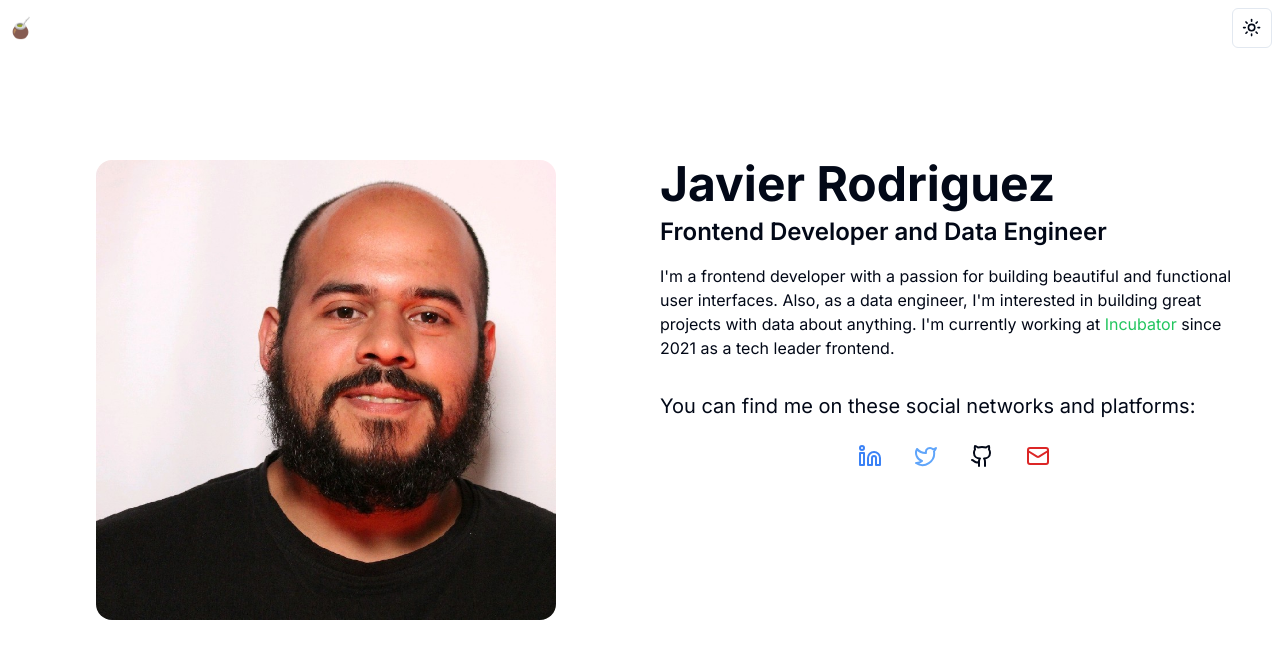
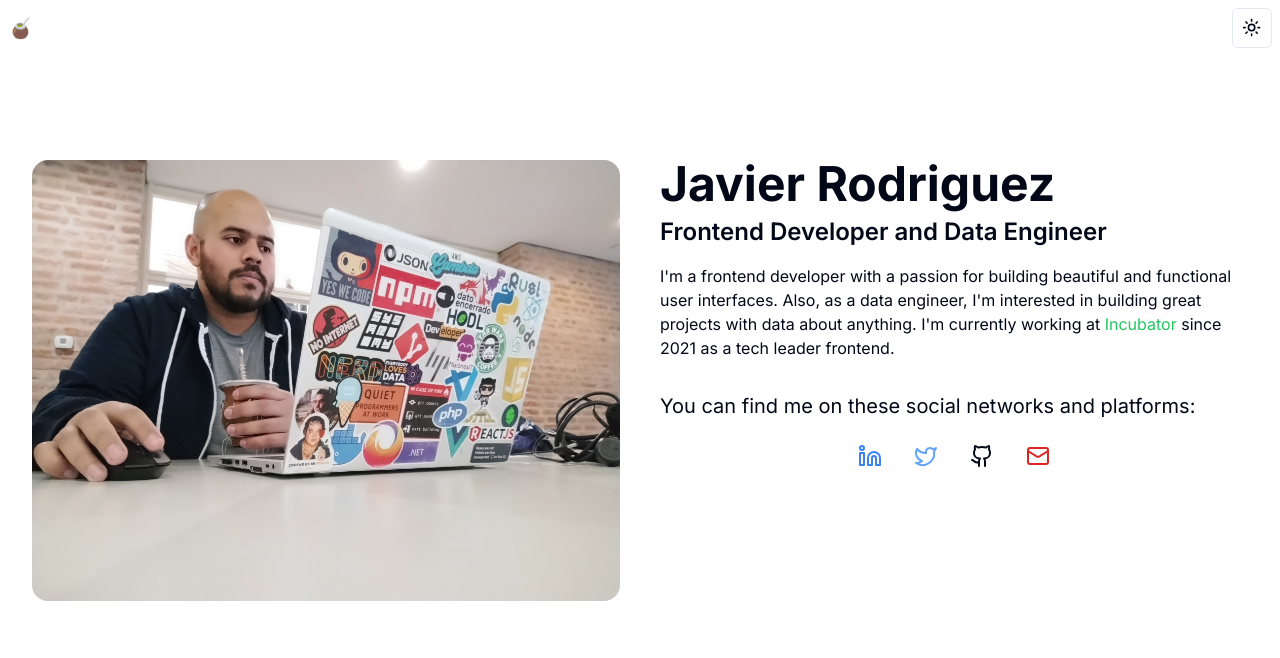
Before and after one commit to JaviCeRodriguez/javier-portfolio, a Next.js app: page / in a window 1280 px wide. Shown: the top 658 px of the page. Built offline with nearby package versions, Linux system fonts and the light colour scheme.

Commit message:
feat: new pic

```diff
--- a/src/components/custom/presentation/index.tsx
+++ b/src/components/custom/presentation/index.tsx
@@ -12,10 +12,11 @@ const Presentation = () => {
       <Image
         src="/images/javo.jpg"
         alt="profile-pic"
-        width={460}
-        height={460}
+        width={2320}
+        height={1740}
         className="rounded-2xl justify-self-center"
         loading="lazy"
+        quality={100}
       />
       <div className="flex flex-col">
         <h1 className="text-4xl font-bold mb-2 lg:text-5xl">
```
Also changed, not shown: public/images/javo.jpg.
